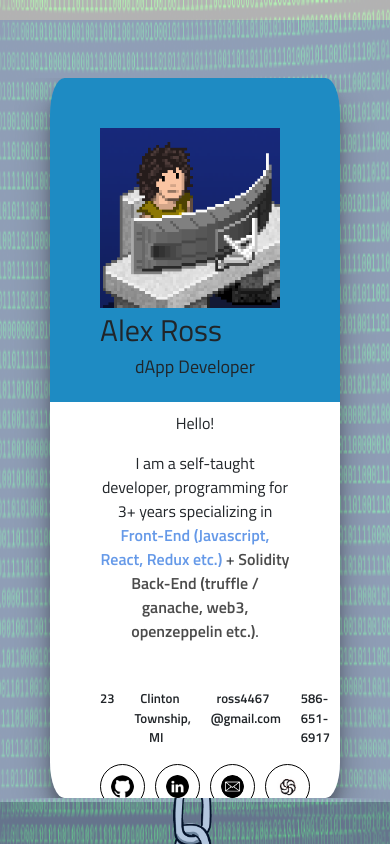
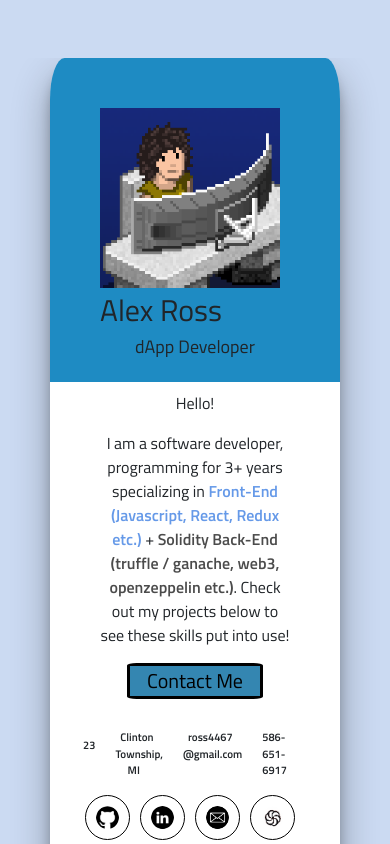
Before and after one commit to AGRTECH/portfolio-site, a React (Create React App) app: page / in a window 390 px wide. Shown: the top 844 px of the page. Built offline with nearby package versions, Linux system fonts and the light colour scheme.

Commit message:
mobile alignment, contact button, more text

```diff
--- a/src/components/App.module.css
+++ b/src/components/App.module.css
@@ -20,7 +20,7 @@
 }
 
 .homeContainer {
-  height: 600px;
+  height: 630px;
   margin: 0 150px 0 150px;
   background-color: rgba(30, 139, 195, 0.3);
   background-image: linear-gradient(
@@ -161,12 +161,14 @@
   display: flex;
   list-style: none;
   font-weight: bold;
+  justify-content: center;
 }
 
 .homeBotRightRightList {
   display: flex;
   list-style: none;
   color: rgba(0, 0, 0, 0.6);
+  justify-content: center;
 }
 
 .homeBotRightRightList li {
@@ -273,6 +275,8 @@
   top: 0;
   width: 100%;
   height: 100%;
+  background-size: 150px;
+  background-repeat: repeat-y;
 }
 
 .codeImg2 {
@@ -283,7 +287,7 @@
   top: 0;
   width: 100%;
   height: 100%;
-  margin-top: 802px;
+  margin-top: 787px;
 }
 
 .codeImg3 {
@@ -294,7 +298,7 @@
   top: 0;
   width: 100%;
   height: 100%;
-  margin-top: 1603px;
+  margin-top: 1572px;
 }
 
 .codeImg4 {
@@ -304,8 +308,13 @@
   left: 0;
   top: 0;
   width: 100%;
-  height: 65%;
-  margin-top: 2404px;
+  height: 74%;
+  margin-top: 2359px;
+}
+
+.codeDiv {
+  display: flex;
+  flex-direction: column;
 }
 
 .homeWrap {
@@ -314,6 +323,9 @@
 }
 
 .socialIcon {
+  position: relative;
+  top: 0;
+  transition: top ease 0.5s;
   height: 60px;
   width: 60px;
   border: 1px solid black;
@@ -325,13 +337,44 @@
   display: none;
 }
 
+.contactButton {
+  position: relative;
+  top: 0;
+  transition: top ease 0.5s;
+  border: 3px solid black;
+  background-color: rgba(31, 121, 169, 0.9);
+  /* height: 40px; */
+  font-size: 20px;
+  border-radius: 7%;
+  margin-right: 4px;
+  width: 100%;
+  padding: 0 15px 0 15px;
+  align-self: center;
+  justify-self: center;
+  justify-content: center;
+}
+
+.contactButton:hover {
+  top: -10px;
+  background-color: rgba(247, 170, 3, 0.9);
+}
+
+.socialIcon:hover {
+  top: -10px;
+  background-color: rgba(247, 170, 3, 0.9);
+}
+
+.buttonCenter {
+  align-self: center;
+}
+
 @media (max-width: 1000px) {
   .homeContainerSmaller {
     margin: 0 50px 0 50px;
   }
 }
 
-@media (max-width: 500px) {
+@media (max-width: 800px) {
   .homeTopFlexIphone {
     display: flex;
     flex-direction: column;
@@ -355,11 +398,11 @@
     background-image: linear-gradient(
       to top,
       white,
-      white 55%,
-      rgba(30, 139, 195, 1) 45%,
+      white 61%,
+      rgba(30, 139, 195, 1) 39%,
       rgba(30, 139, 195, 1)
     );
-    height: 720px;
+    height: 830px;
   }
 
   .aboutContainer {
@@ -400,6 +443,8 @@
     flex-direction: row;
     padding-left: 0px;
     list-style: none;
+    align-items: center;
+    justify-content: center;
   }
 
   .homeBotRightRightList {
@@ -407,6 +452,7 @@
     flex-direction: row;
     list-style: none;
     padding-left: 0px;
+    justify-content: center;
   }
 
   .socialIcon {
@@ -453,9 +499,10 @@
   }
 
   .concreteCleaningCard {
-    width: 250px;
+    width: 270px;
     height: 320px;
     margin-bottom: 15px;
+    margin-left: 20px;
   }
 
   .concreteCleaningImg {
@@ -477,4 +524,30 @@
   .mobileOnly {
     display: inline;
   }
+
+  .homeBotRightLeftList li {
+    font-size: 11px;
+  }
 }
+
+@media (max-width: 376px) {
+  .homeBotRightLeftList li {
+    font-size: 9px;
+  }
+
+  .socialIcon {
+    height: 37px;
+    width: 37px;
+  }
+
+  .concreteCleaningCard {
+    width: 230px;
+    height: 320px;
+    margin-bottom: 15px;
+    margin-left: 22px;
+  }
+
+  .estimateButton {
+    font-size: 14px;
+  }
+}
--- a/src/components/Home.js
+++ b/src/components/Home.js
@@ -24,10 +24,12 @@ const Home = () => {
   return (
     <>
       <div className={styles.globalDiv}>
-        <img src={code} alt="" className={styles.codeImg} />
-        <img src={code} alt="" className={styles.codeImg2} />
-        <img src={code} alt="" className={styles.codeImg3} />
-        <img src={code} alt="" className={styles.codeImg4} />
+        {/* <div className={styles.codeDiv}>
+          <img src={code} alt="" className={styles.codeImg} />
+          <img src={code} alt="" className={styles.codeImg2} />
+          <img src={code} alt="" className={styles.codeImg3} />
+          <img src={code} alt="" className={styles.codeImg4} />
+        </div> */}
         <div className={`${styles.homeWrap}`}>
           <div
             className={`${styles.homeContainer} ${styles.homeContainerSmaller} `}
@@ -63,7 +65,7 @@ const Home = () => {
                     Hello!
                   </p>
                   <p className={styles.homeDescription}>
-                    I am a self-taught developer, programming for 3+ years
+                    I am a software developer, programming for 3+ years
                     specializing in{" "}
                     <span className={styles.frontEndText}>
                       Front-End (Javascript, React, Redux etc.)
@@ -73,8 +75,14 @@ const Home = () => {
                       Solidity Back-End (truffle / ganache, web3, openzeppelin
                       etc.)
                     </span>
-                    .
+                    . Check out my projects below to see these skills put into
+                    use!
                   </p>
+                  <Link className={styles.buttonCenter} to={"/contact"}>
+                    <button className={`${styles.contactButton}`}>
+                      Contact Me
+                    </button>
+                  </Link>
                 </div>
                 <div className={styles.homeBotRight}>
                   <ul className={styles.homeBotRightLeftList}>
--- a/src/components/Nav.module.css
+++ b/src/components/Nav.module.css
@@ -41,7 +41,7 @@
 
 @media (max-width: 1000px) {
   .navSmaller {
-    margin: 20px 50px 0 50px;
+    /* margin: 20px 50px 0 50px; */
   }
 }
 
```
